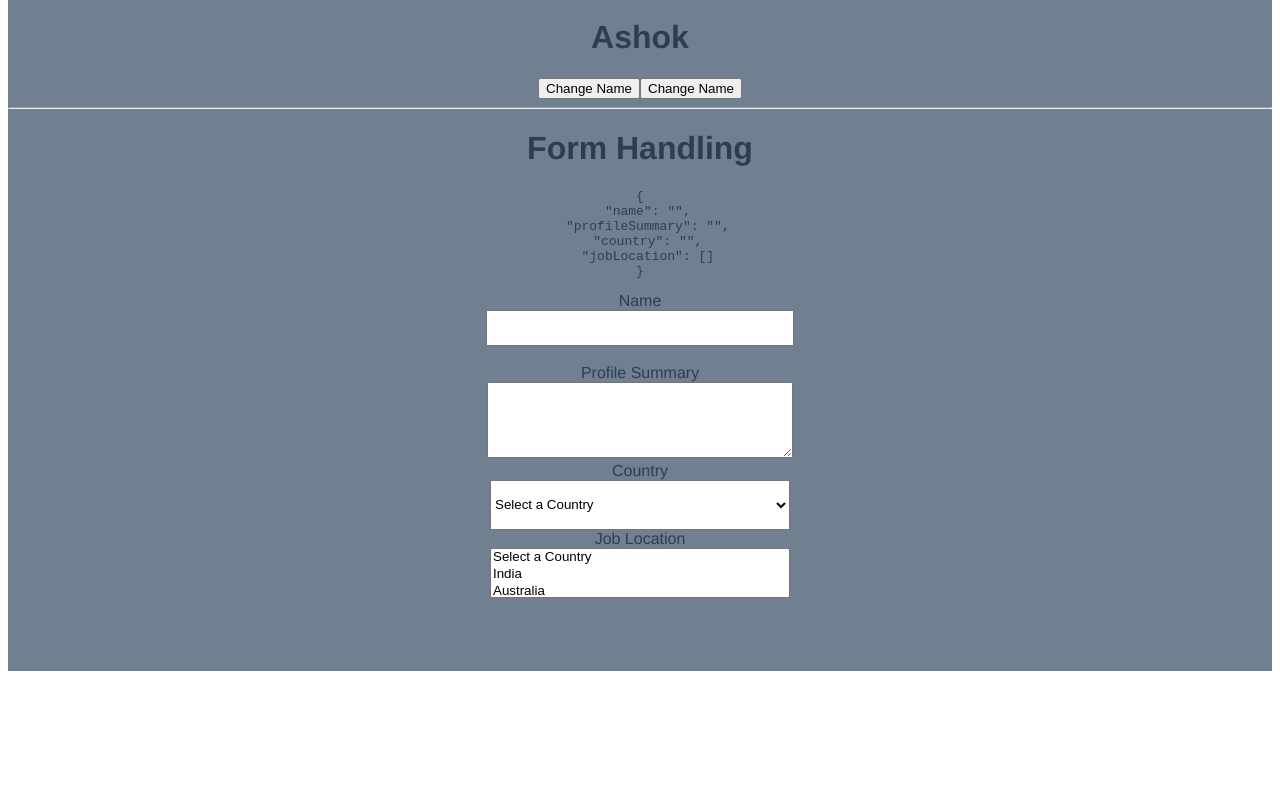
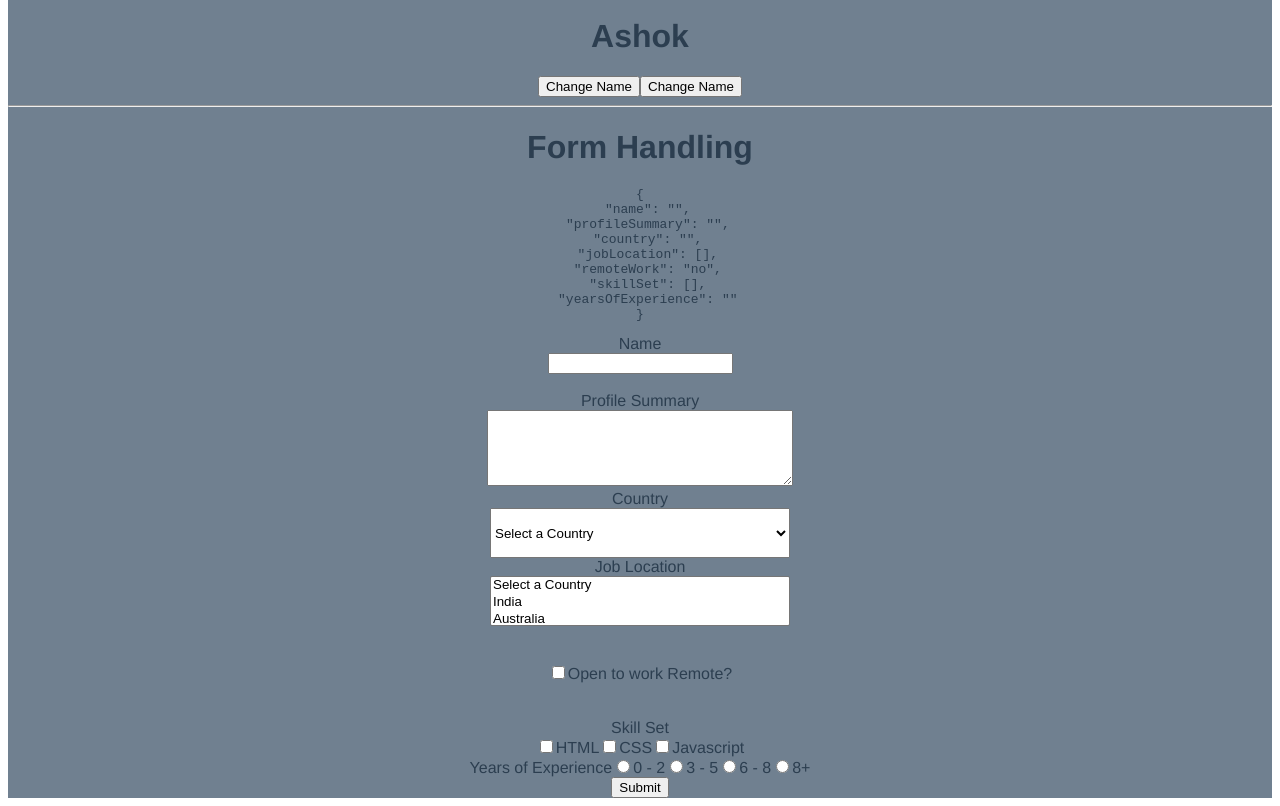
Before and after one commit to ashoksrt-248/ConditionalRenderingInVueJs, a Vue app: page / in a window 1280 px wide. Shown: the part 523-1329 px from the top of the page. Before the commit the page ends 1202 px from the top, so only its background shows below. Built offline with nearby package versions, Linux system fonts and the light colour scheme.

Commit message:
form handling completed

```diff
--- a/src/App.vue
+++ b/src/App.vue
@@ -1,16 +1,20 @@
 <template>
   <div id="app">
+    <div>
+      <h1>Conditional Rendering</h1>
       <h2 v-if="num === 0">The Number is Zero</h2>
       <h2 v-else-if="num < 0">The Number is Negative</h2>
       <h2 v-else-if="num > 0">The Number is Positive</h2>
       <h2 v-else>Not a Number</h2>
+    </div>
     <div v-if="display">
       <h2>Ashok</h2>
       <h2>Amara</h2>
-      <h1>Conditional Rendering</h1>
     </div>
+    <div>
       <h2 v-show="showElement">Using v-show</h2>
       <h2 v-if="showElement">Using v-if</h2>
+    </div>
     <hr></hr>
     <h1>Event Handling in VueJS</h1>
     <div>
@@ -27,7 +31,7 @@
     </div>
     <hr>
     <div>
-      <form>
+      <form @submit="submitForm">
         <h1>Form Handling</h1>
         <pre>{{ JSON.stringify(formValues, null, 2) }}</pre>
         <div>
@@ -61,9 +65,34 @@
             <option value="america">America</option>
           </select>
         </div>
-        <br/><br/><br/><br/>
+        <br/><br/>
         <div>
-
+          <input type="checkbox" id="remoteWork" v-model="formValues.remoteWork" true-value="yes" false-value="no"/>
+          <label for="remoteWork">Open to work Remote?</label>
+        </div>
+        <br/><br/>
+        <div>
+          <label>Skill Set</label><br/>
+          <input type="checkbox" id="html" value="html" v-model="formValues.skillSet"/>
+          <label for="remoteWork">HTML</label>
+          <input type="checkbox" id="css" value="css" v-model="formValues.skillSet"/>
+          <label for="css">CSS</label>
+          <input type="checkbox" id="javascript" value="javascript" v-model="formValues.skillSet"/>
+          <label for="javascript">Javascript</label>
+        </div>
+        <div>
+          <label>Years of Experience</label>
+          <input type="radio" value="0-2" id="0-2" v-model="formValues.yearsOfExperience"/>
+          <label for="0-2">0 - 2</label>
+          <input type="radio" value="3-5" id="3-5" v-model="formValues.yearsOfExperience"/>
+          <label for="3-5">3 - 5</label>
+          <input type="radio" value="6-8" id="6-8" v-model="formValues.yearsOfExperience"/>
+          <label for="6-8">6 - 8</label>
+          <input type="radio" value="8+" id="8+" v-model="formValues.yearsOfExperience"/>
+          <label for="8+">8+</label>
+        </div>
+        <div>
+          <button class="submit">Submit</button>
         </div>
       </form>
     </div>
@@ -85,7 +114,10 @@ export default {
       name:'',
       profileSummary:'',
       country:'',
-      jobLocation:[]
+      jobLocation:[],
+      remoteWork:"no",
+      skillSet:[],
+      yearsOfExperience:''
     }
 
     }
@@ -102,6 +134,10 @@ export default {
     },
     changeName2(){
       this.name = 'VeDansh'
+    },
+    submitForm(event){
+      event.preventDefault();
+
     }
   }
 }
@@ -117,7 +153,7 @@ export default {
   margin-top: 60px;
   background-color: slategrey;
 }
-input{width:300px;height: 30px;}
+.name{width:300px;height: 30px;}
 textarea{width: 300px;height:70px}
 select{width:300px;height: 50px;}
 </style>
```
Lines whose indentation alone changed are shown as unchanged.
